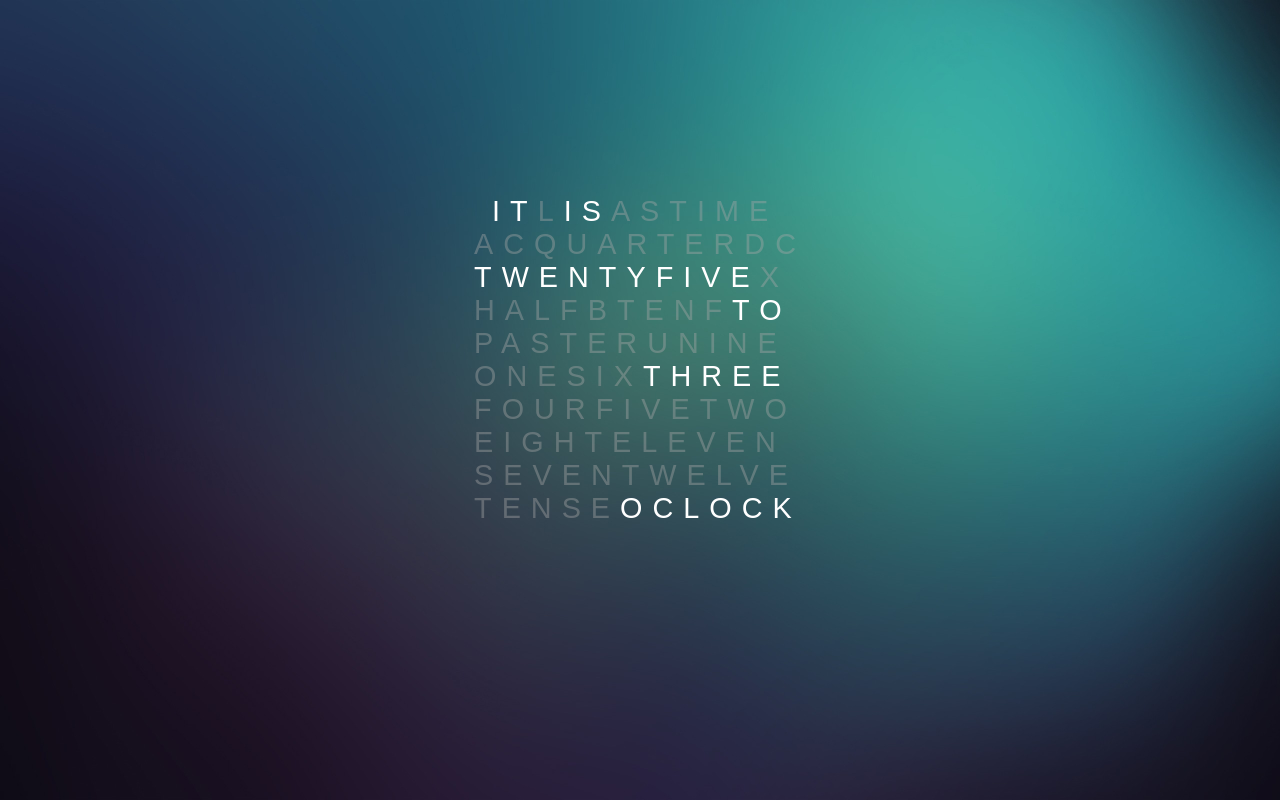
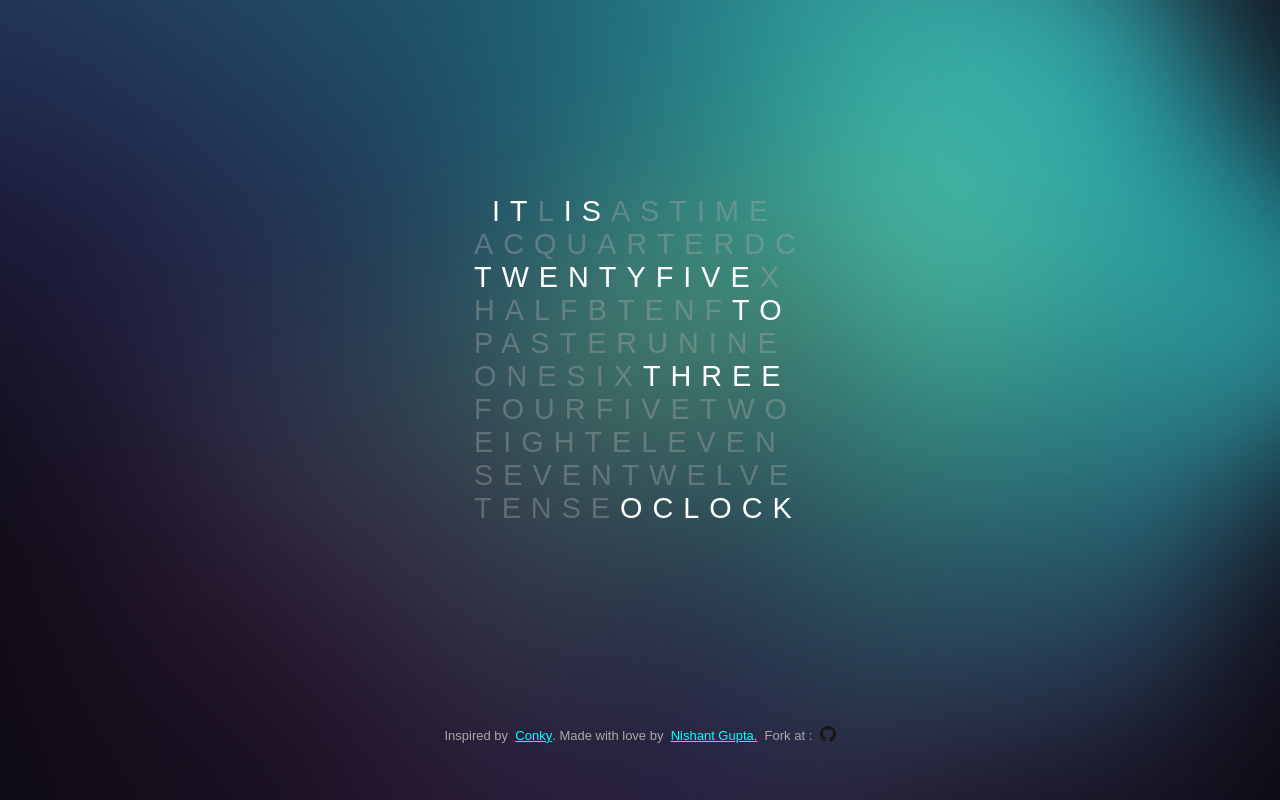
Before and after one commit to ccsCoder/awesome_text_clock, a website: page app/index.html in a window 1280 px wide. Drawn offline with nearby package versions, Linux system fonts and the light colour scheme.

Commit message:
footer mesage and contact details

```diff
--- a/app/index.html
+++ b/app/index.html
@@ -20,7 +20,7 @@
 			background-size: cover;
 		}
 
-		.clock-container {
+		.clock-container,.footer {
 			display: flex;
 			align-items: center;
 			justify-content: center;
@@ -43,6 +43,19 @@
 		.active {
 			color: white;
 			opacity: 1 !important;
+		}
+		.footer {
+			/*position: absolute;
+			top: calc(100%-50px);*/
+			/*border-top: 1px solid grey;*/
+			/*padding: 5px;*/
+			height: 30px;
+			width: 80%;
+			font-size: small;
+			color:darkgrey;
+		}
+		.footer > a {
+			color: cyan;
 		}
 
 
@@ -219,6 +232,9 @@
 <div class="clock-container">
 	<div class="clock-text">Hello World</div>
 </div>
+<div class="footer">
+	Inspired by &nbsp; <a href="https://github.com/brndnmtthws/conky" target="_blank">Conky</a>. Made with love by &nbsp;<a href="mailto:ccsCoder@gmail.com>">Nishant Gupta.</a>&nbsp; Fork at : &nbsp; <a href="https://github.com/ccsCoder" target="_blank"><img height="16px" width="16px" src="res/images/git.ico"></a>
+</div>
 
 </body>
 </html>
```
Also changed, not shown: app/res/images/git.ico (added), app/res/images/linked.svg (added), app/res/images/twitter.svg (added).
